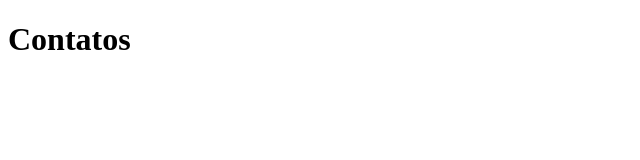
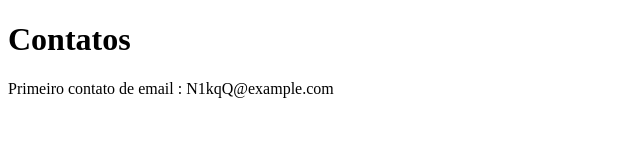
Before and after one commit to fabinho1992/Aula-sobre-Git-e-GitHub-alura, a plain HTML site: page contato.html in a window 1280 px wide. Shown: the whole page, without its empty margins (0-640 px from the left). Drawn offline with Linux system fonts and the light colour scheme.

Commit message:
Primeiro contato adicionado

```diff
--- a/contato.html
+++ b/contato.html
@@ -7,6 +7,7 @@
 </head>
 <body>
     <h1>Contatos</h1>
+    <P>Primeiro contato de email : N1kqQ@example.com</P>
 
 </body>
 </html>
```
